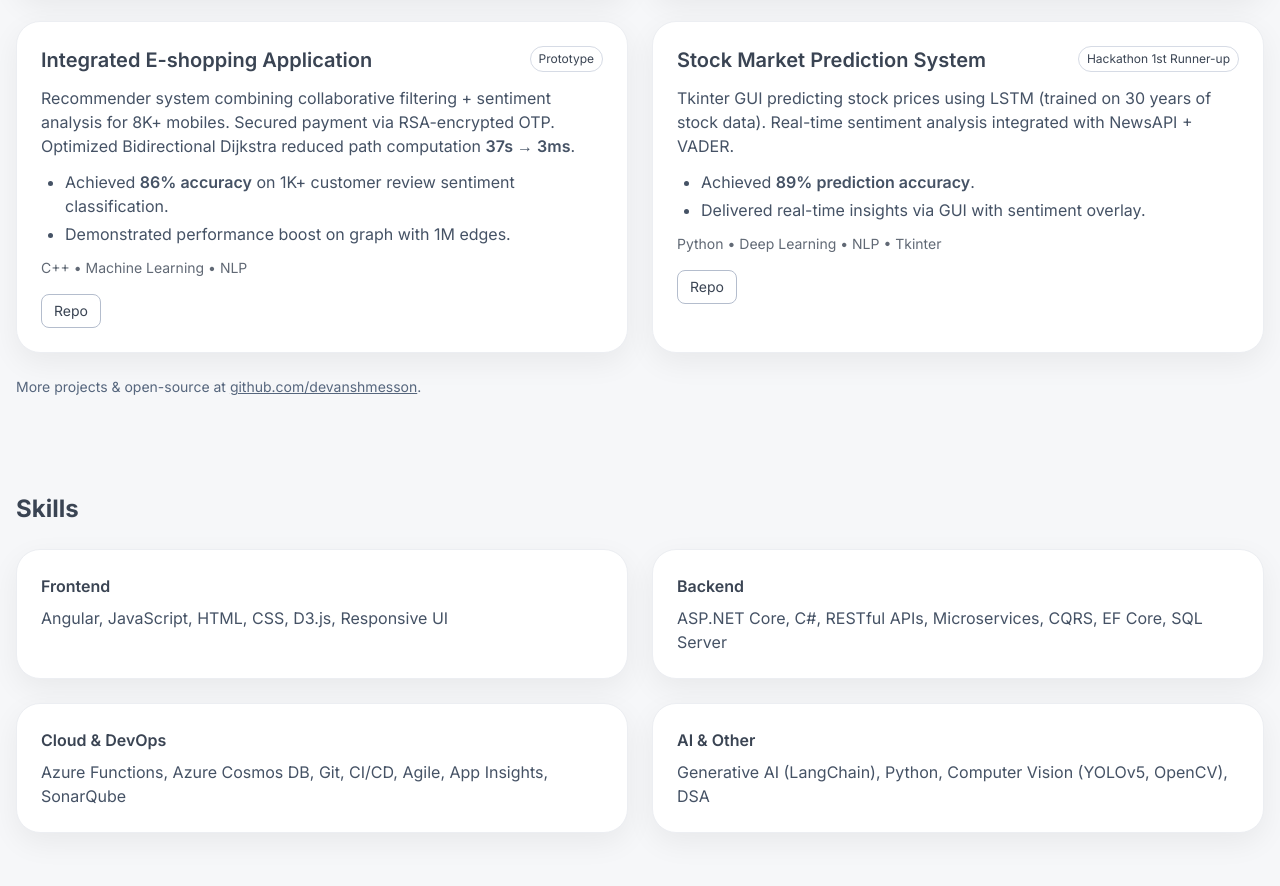
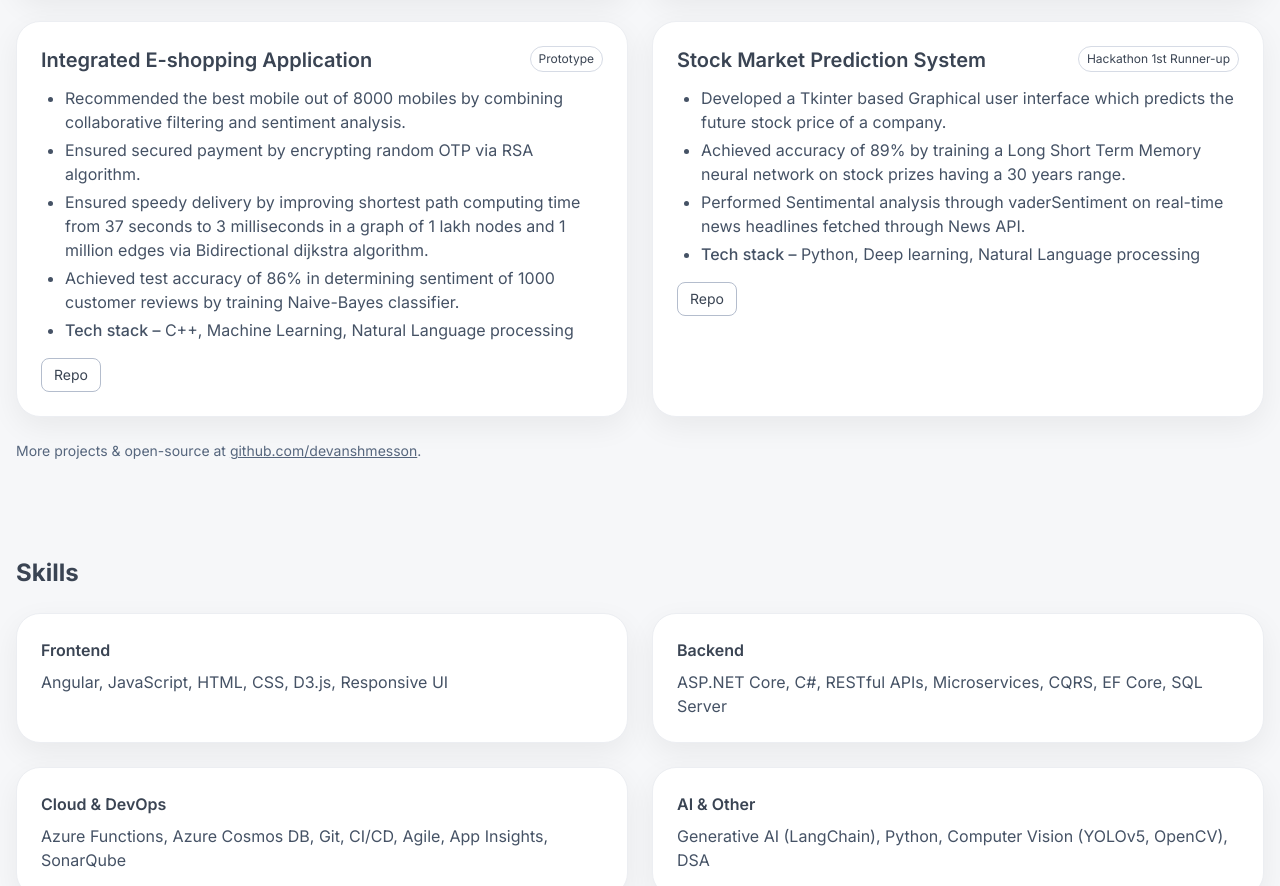
Before and after one commit to devanshmesson/devanshmesson.github.io, a plain HTML site: page index.html in a window 1280 px wide. Shown: the part 2208-3094 px from the top of the page. Drawn offline with nearby package versions, Linux system fonts and the light colour scheme.

Commit message:
Update index.html

```diff
--- a/index.html
+++ b/index.html
@@ -214,16 +214,13 @@
     <h3 class="text-xl font-semibold">Integrated E-shopping Application</h3>
     <span class="text-xs px-2 py-1 rounded-full border border-ink-200 dark:border-ink-600">Prototype</span>
   </div>
-        <p class="mt-3 text-ink-700 dark:text-ink-200">
-          Recommender system combining collaborative filtering + sentiment analysis for 8K+ mobiles.
-          Secured payment via RSA-encrypted OTP. Optimized Bidirectional Dijkstra reduced path computation
-          <span class="font-semibold">37s → 3ms</span>.
-        </p>
   <ul class="mt-3 space-y-1 list-disc pl-6 text-ink-700 dark:text-ink-200">
-          <li>Achieved <span class="font-semibold">86% accuracy</span> on 1K+ customer review sentiment classification.</li>
-          <li>Demonstrated performance boost on graph with 1M edges.</li>
+    <li>Recommended the best mobile out of 8000 mobiles by combining collaborative filtering and sentiment analysis.</li>
+    <li>Ensured secured payment by encrypting random OTP via RSA algorithm.</li>
+    <li>Ensured speedy delivery by improving shortest path computing time from 37 seconds to 3 milliseconds in a graph of 1 lakh nodes and 1 million edges via Bidirectional dijkstra algorithm.</li>
+    <li>Achieved test accuracy of 86% in determining sentiment of 1000 customer reviews by training Naive-Bayes classifier.</li>
+    <li><span class="font-medium">Tech stack –</span> C++, Machine Learning, Natural Language processing</li>
   </ul>
-        <p class="mt-3 text-sm opacity-80">C++ • Machine Learning • NLP</p>
   <div class="mt-4 flex gap-3">
     <a href="https://github.com/devanshmesson/Integrated-E-shopping-application" target="_blank"
        class="text-sm px-3 py-1.5 rounded-lg border border-ink-300 dark:border-ink-600">Repo</a>
@@ -236,20 +233,18 @@
     <h3 class="text-xl font-semibold">Stock Market Prediction System</h3>
     <span class="text-xs px-2 py-1 rounded-full border border-ink-200 dark:border-ink-600">Hackathon 1st Runner-up</span>
   </div>
-        <p class="mt-3 text-ink-700 dark:text-ink-200">
-          Tkinter GUI predicting stock prices using LSTM (trained on 30 years of stock data).
-          Real-time sentiment analysis integrated with NewsAPI + VADER.
-        </p>
   <ul class="mt-3 space-y-1 list-disc pl-6 text-ink-700 dark:text-ink-200">
-          <li>Achieved <span class="font-semibold">89% prediction accuracy</span>.</li>
-          <li>Delivered real-time insights via GUI with sentiment overlay.</li>
+    <li>Developed a Tkinter based Graphical user interface which predicts the future stock price of a company.</li>
+    <li>Achieved accuracy of 89% by training a Long Short Term Memory neural network on stock prizes having a 30 years range.</li>
+    <li>Performed Sentimental analysis through vaderSentiment on real-time news headlines fetched through News API.</li>
+    <li><span class="font-medium">Tech stack –</span> Python, Deep learning, Natural Language processing</li>
   </ul>
-        <p class="mt-3 text-sm opacity-80">Python • Deep Learning • NLP • Tkinter</p>
   <div class="mt-4 flex gap-3">
     <a href="https://github.com/devanshmesson/Stock-Market-Prediction-System" target="_blank"
        class="text-sm px-3 py-1.5 rounded-lg border border-ink-300 dark:border-ink-600">Repo</a>
   </div>
 </article>
+
     </div>
 
     <!-- More Projects note -->
```
Lines whose indentation alone changed are shown as unchanged.
